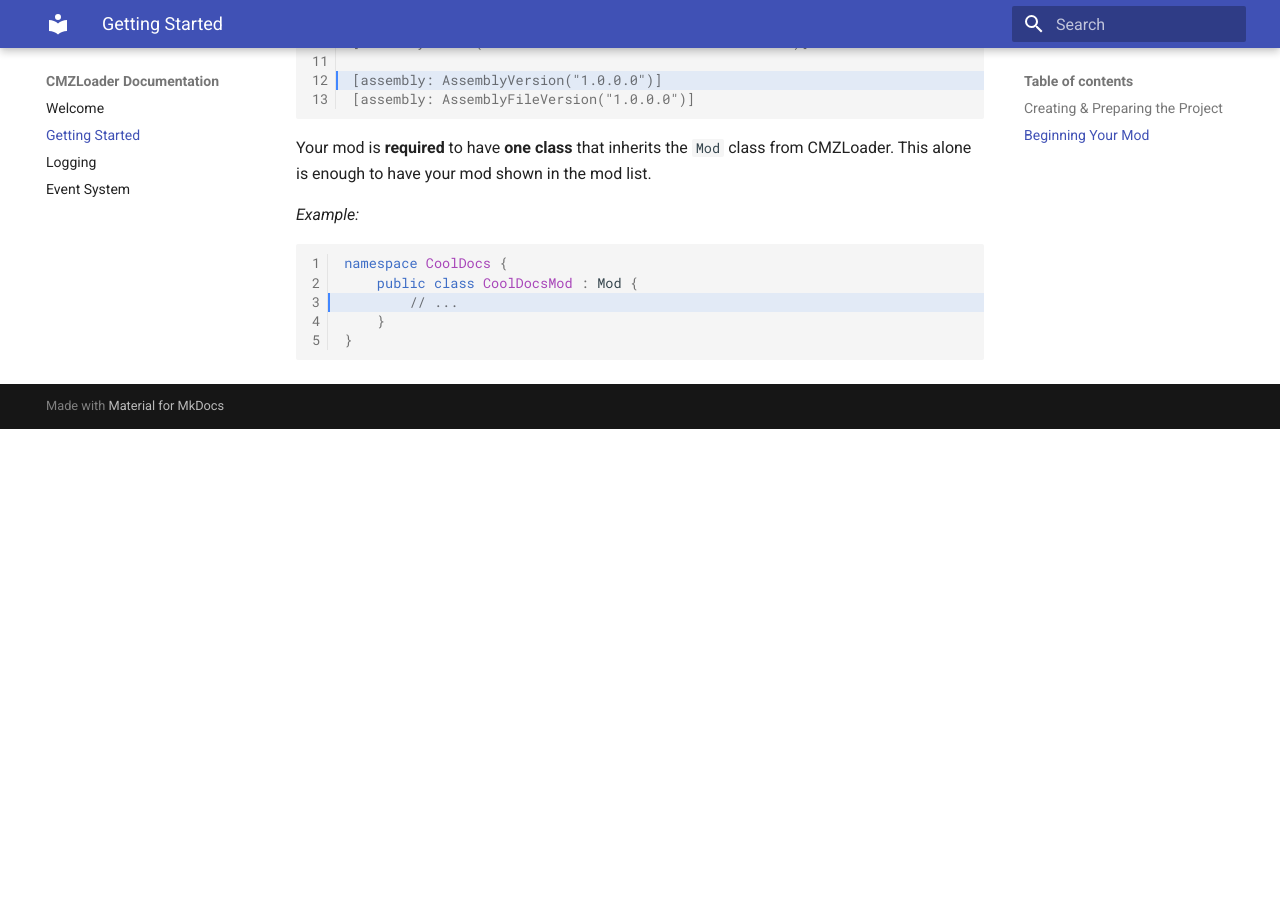
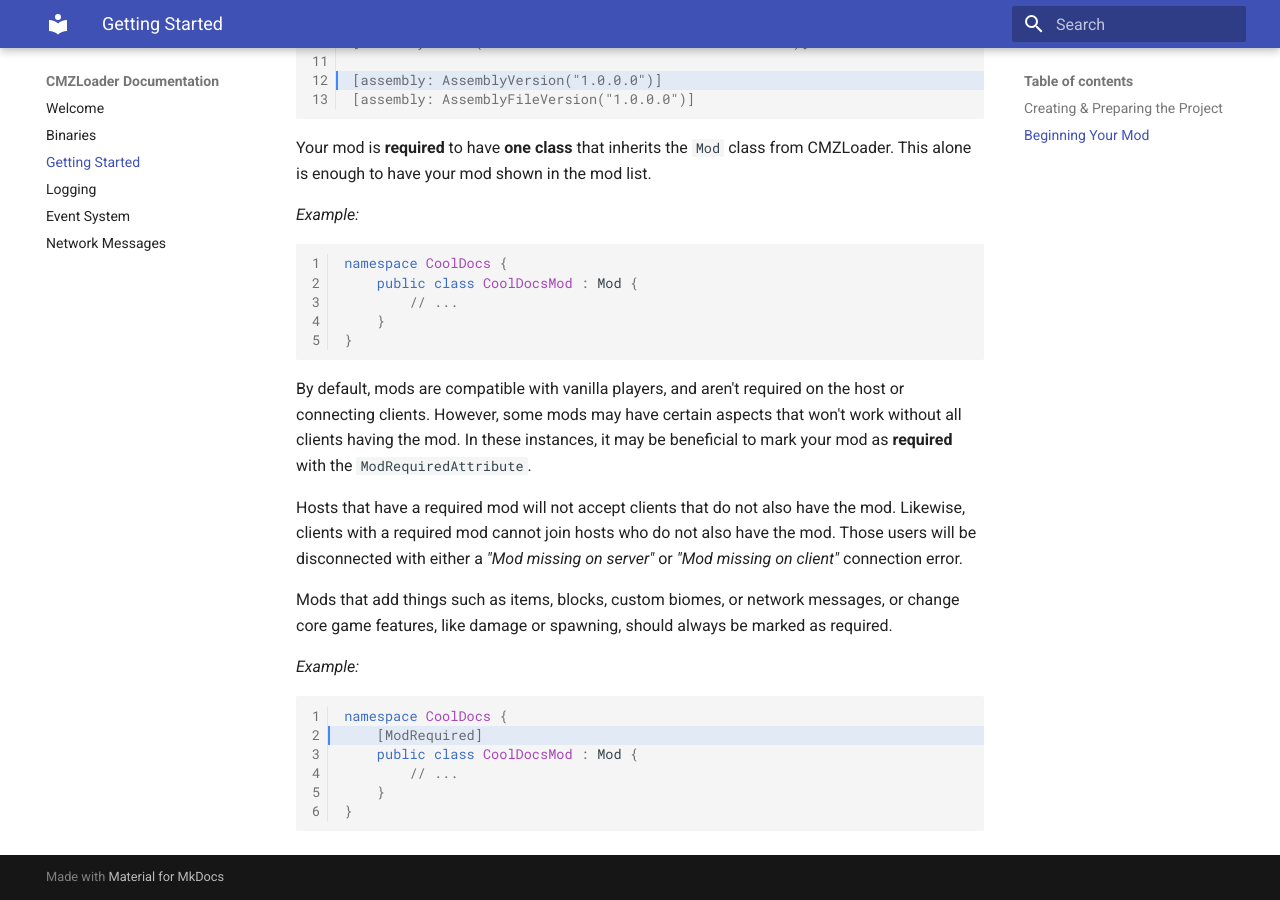
Before and after one commit to drunderscore/CMZLoader-docs, an MkDocs documentation site: the page built from docs/gettingstarted.md, in a window 1280 px wide and 900 px high, scrolled down 1661 px. Built offline with MkDocs 1.6.1 and Material for MkDocs 9.7.7, drawn with Linux system fonts in a browser that asks for light colours; before the commit the page ends 2090 px from its top, so only the background shows below that.

````diff
--- a/docs/gettingstarted.md
+++ b/docs/gettingstarted.md
@@ -10,7 +8,7 @@ To begin, you need the following skills:
 
 - [Visual Studio 2019](https://visualstudio.microsoft.com/downloads/)
 - [XNA 4.0 **Framework** Redistributable ](https://www.microsoft.com/en-us/download/confirmation.aspx?id=20914)
-- A copy of [CMZLoader binaries](https://content.jame.xyz/cmz/loader/release/CMZLoader-Latest.zip)
+- A copy of [CMZLoader binaries](/binaries)
 
 ## Creating & Preparing the Project
 
@@ -70,10 +68,34 @@ This alone is enough to have your mod shown in the mod list.
 
 _Example:_
 
-```c# hl_lines="3"
+```c#
 namespace CoolDocs {
     public class CoolDocsMod : Mod {
         // ...
     }
 }
 ```
+
+By default, mods are compatible with vanilla players, and aren't required on the
+host or connecting clients. However, some mods may have certain aspects that won't work without all
+clients having the mod. In these instances, it may be beneficial to mark your mod as **required**
+with the `ModRequiredAttribute`.
+
+Hosts that have a required mod will not accept clients that do not also have the mod. Likewise,
+clients with a required mod cannot join hosts who do not also have the mod. Those users will
+be disconnected with either a _"Mod missing on server"_ or _"Mod missing on client"_ connection error.
+
+Mods that add things such as items, blocks, custom biomes,
+or network messages, or change core game features, like damage or spawning, should always be marked
+as required.
+
+_Example:_
+
+```c# hl_lines="2"
+namespace CoolDocs {
+    [ModRequired]
+    public class CoolDocsMod : Mod {
+        // ...
+    }
+}
+```
--- a/mkdocs.yml
+++ b/mkdocs.yml
@@ -8,6 +8,8 @@ markdown_extensions:
 
 nav:
   - Welcome: index.md
+  - Binaries: binaries.md
   - Getting Started: gettingstarted.md
   - Logging: logging.md
   - Event System: eventsystem.md
+  - Network Messages: networking.md
````
Also changed, not shown: other parts of docs/gettingstarted.md (+0 -2 lines), docs/binaries.md (added, +22 -0 lines), docs/eventsystem.md (+0 -2 lines), docs/index.md (+10 -10 lines), docs/logging.md (+3 -6 lines), docs/networking.md (added, +64 -0 lines).
